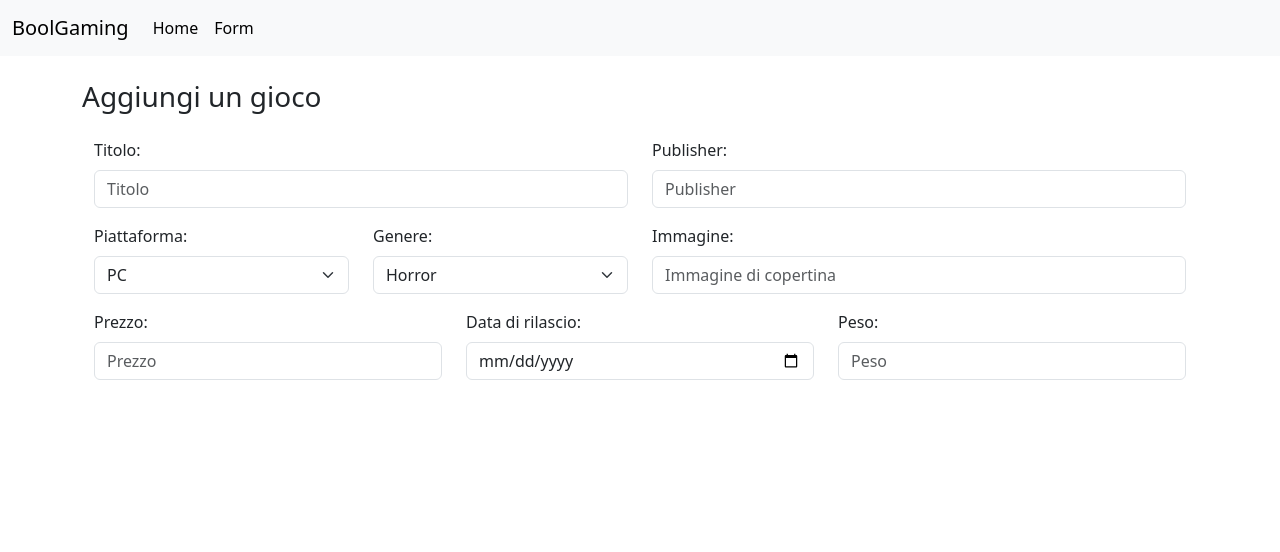
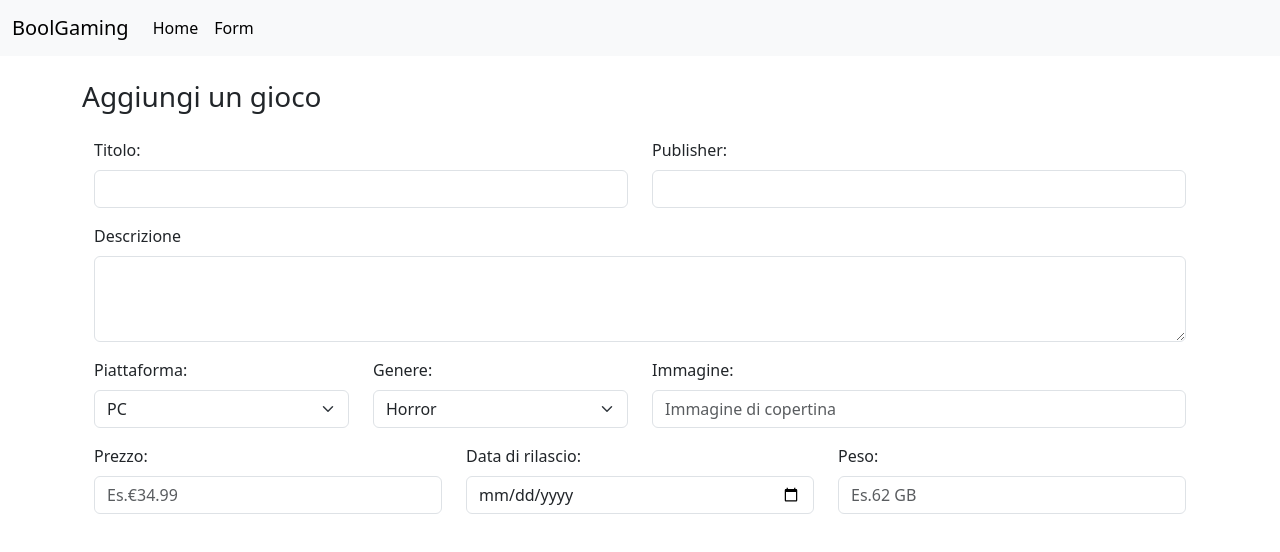
Before and after one commit to MindulaHewadewage/vue-dischi, a Vue app: page /suggestion in a window 1280 px wide. Shown: the top 552 px of the page. Built offline with nearby package versions, Linux system fonts and the light colour scheme.

Commit message:
added description in form

```diff
--- a/src/pages/SuggestionFormPage.vue
+++ b/src/pages/SuggestionFormPage.vue
@@ -32,7 +32,7 @@ export default {
                     <div class="col-6">
                         <div class="mb-3">
                             <label for="title" class="form-label">Titolo:</label>
-                            <input type="text" class="form-control" id="title" placeholder="Titolo" name="title">
+                            <input type="text" class="form-control" id="title" placeholder="" name="title">
                         </div>
                     </div>
 
@@ -40,7 +40,16 @@ export default {
                     <div class="col-6">
                         <div class="mb-3">
                             <label for="publisher" class="form-label">Publisher:</label>
-                            <input type="text" class="form-control" id="publisher" placeholder="Publisher" name="publisher">
+                            <input type="text" class="form-control" id="publisher" placeholder="" name="publisher">
+                        </div>
+                    </div>
+
+
+                    <!-- Descrizione -->
+                    <div class="col-12">
+                        <div class="mb-3">
+                            <label for="description" class="form-label">Descrizione</label>
+                            <textarea class="form-control" id="description" rows="3" name="description"></textarea>
                         </div>
                     </div>
 
@@ -84,7 +93,7 @@ export default {
                     <div class="col-4">
                         <div class="mb-3">
                             <label for="price" class="form-label">Prezzo:</label>
-                            <input type="number" class="form-control" id="price" placeholder="Prezzo" name="price">
+                            <input type="number" class="form-control" id="price" placeholder="Es.€34.99" name="price">
                         </div>
                     </div>
 
@@ -102,7 +111,7 @@ export default {
                     <div class="col-4">
                         <div class="mb-3">
                             <label for="size" class="form-label">Peso:</label>
-                            <input type="number" class="form-control" id="size" placeholder="Peso" name="size">
+                            <input type="number" class="form-control" id="size" placeholder="Es.62 GB" name="size">
                         </div>
                     </div>
 
```
